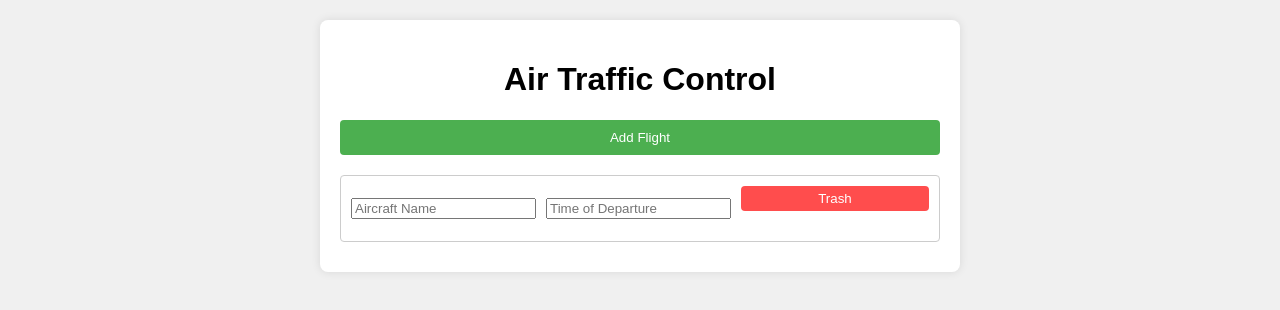
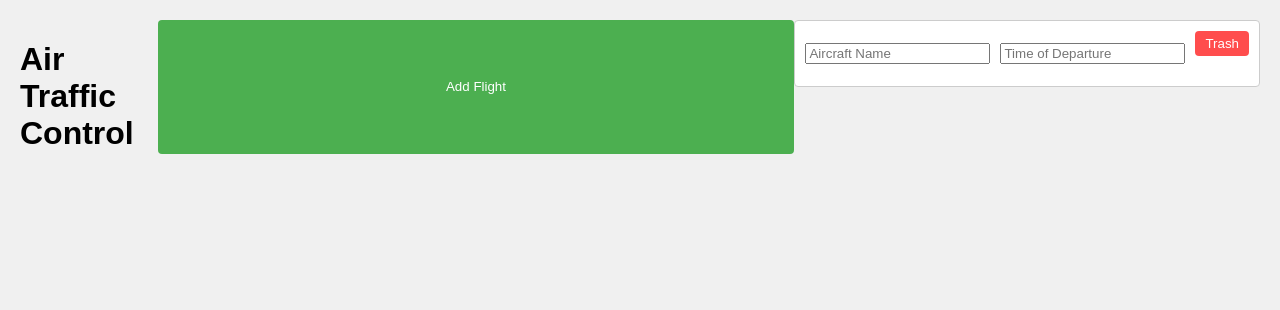
Before and after one commit to simo-colo/softwarebiga, a plain HTML site: page index.html in a window 1280 px wide. Both pictures are taken after typing "Sample" into the empty fields and a click on the button "Add Flight". Shown: the part 120-430 px from the top of the page. Drawn offline with Linux system fonts and the light colour scheme.

Commit message:
Updated content

```diff
--- a/style.css
+++ b/style.css
@@ -48,16 +48,16 @@ body {
 }
 
 .container {
-    max-width: 600px;
-    margin: auto;
-    background: white;
-    padding: 20px;
-    box-shadow: 0 0 10px rgba(0, 0, 0, 0.1);
-    border-radius: 8px;
+    display: flex;
 }
 
-h1 {
-    text-align: center;
+.strips-container {
+    width: 65%;
+    margin-right: 20px; /* Space between sections */
+}
+
+.strips-container h1 {
+    display: none; /* Remove title */
 }
 
 .strip {
@@ -65,9 +65,10 @@ h1 {
     justify-content: space-between;
     align-items: center;
     padding: 10px;
-    margin-bottom: 10px;
+    margin-bottom: 10px; /* Space between strips */
     border: 1px solid #ccc;
     border-radius: 4px;
+    background-color: #ffffff; /* Ensure each strip has a background */
 }
 
 .strip input {
```
